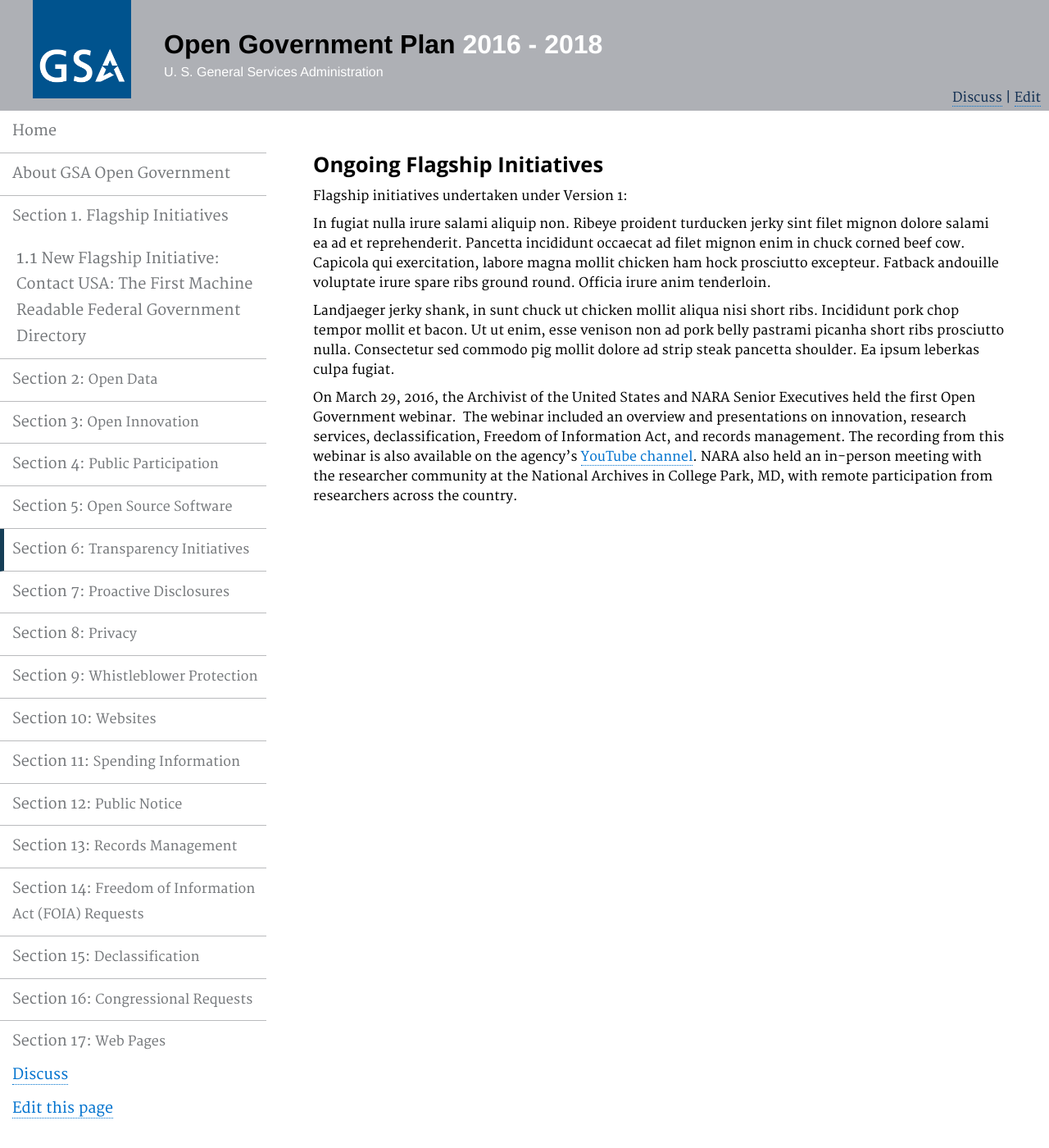
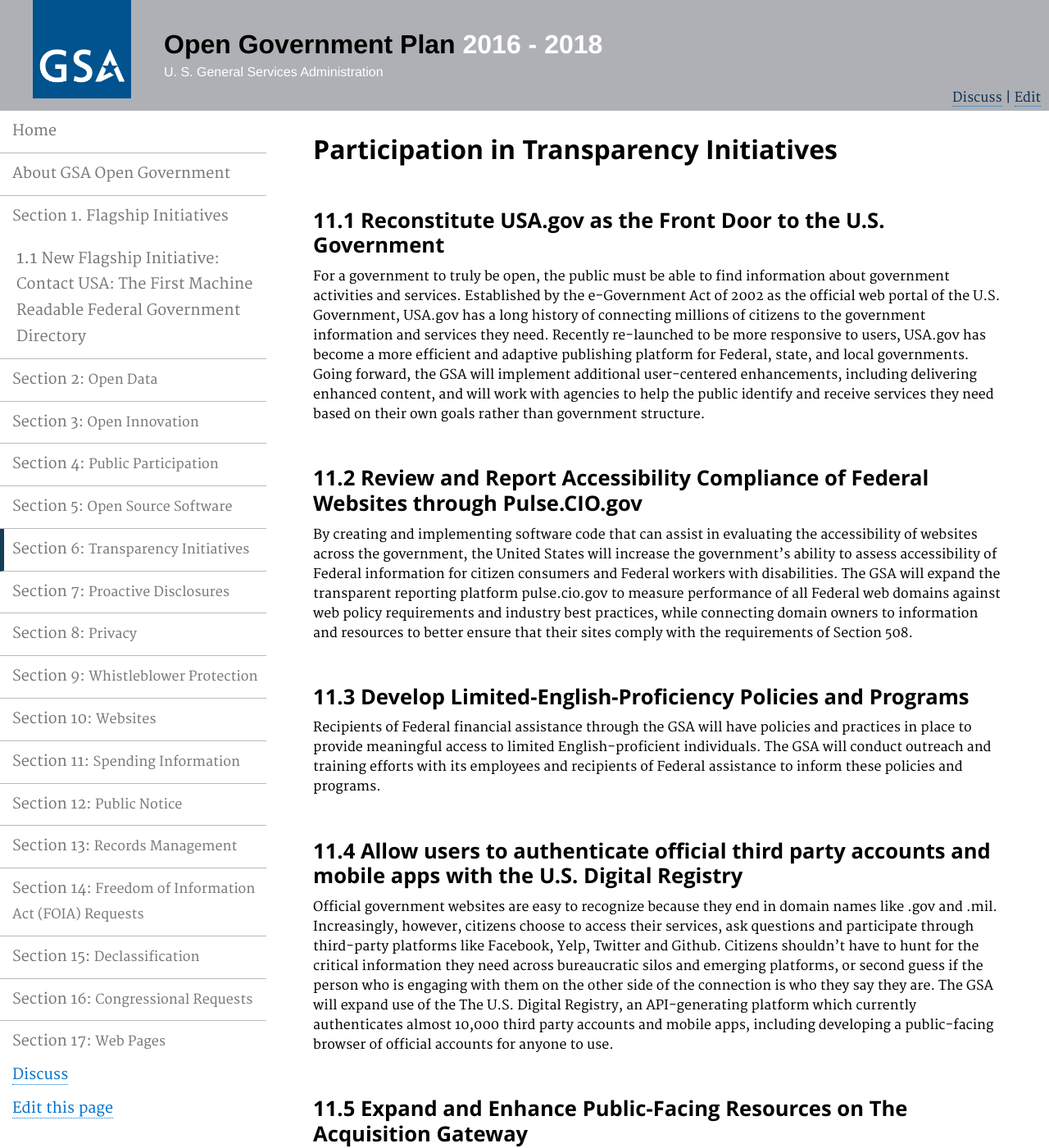
Before and after one commit to GSA/opengovplan, a Jekyll site: the page built from pages/transparency.md, in a window 1280 px wide and 1400 px high. Shown: the whole window at 82% size. Built offline with Jekyll 4.4.1, drawn with Linux system fonts in a browser that asks for light colours; some of the changed text lies outside the part shown.

Commit message:
Update transparency.md

```diff
--- a/pages/transparency.md
+++ b/pages/transparency.md
@@ -5,14 +5,33 @@
 description: ""
 ---
 
-### Ongoing Flagship Initiatives
+# Participation in Transparency Initiatives
 
+### 11.1  Reconstitute USA.gov as the Front Door to the U.S. Government
+For a government to truly be open, the public must be able to find information about government activities and services. Established by the e-Government Act of 2002 as the official web portal of the U.S. Government, USA.gov has a long history of connecting millions of citizens to the government information and services they need. Recently re-launched to be more responsive to users, USA.gov has become a more efficient and adaptive publishing platform for Federal, state, and local governments. Going forward, the GSA will implement additional user-centered enhancements, including delivering enhanced content, and will work with agencies to help the public identify and receive services they need based on their own goals rather than government structure.
 
-<p>Flagship initiatives undertaken under Version 1:</p>
+### 11.2  Review and Report Accessibility Compliance of Federal Websites through Pulse.CIO.gov
+By creating and implementing software code that can assist in evaluating the accessibility of websites across the government, the United States will increase the government’s ability to assess accessibility of Federal information for citizen consumers and Federal workers with disabilities. The GSA will expand the transparent reporting platform pulse.cio.gov to measure performance of all Federal web domains against web policy requirements and industry best practices, while connecting domain owners to information and resources to better ensure that their sites comply with the requirements of Section 508.
 
-<p>In fugiat nulla irure salami aliquip non. Ribeye proident turducken jerky sint filet mignon dolore salami ea ad et reprehenderit. Pancetta incididunt occaecat ad filet mignon enim in chuck corned beef cow. Capicola qui exercitation, labore magna mollit chicken ham hock prosciutto excepteur. Fatback andouille voluptate irure spare ribs ground round. Officia irure anim tenderloin.</p>
+### 11.3 Develop Limited-English-Proficiency Policies and Programs
+Recipients of Federal financial assistance through the GSA will have policies and practices in place to provide meaningful access to limited English-proficient individuals. The GSA will conduct outreach and training efforts with its employees and recipients of Federal assistance to inform these policies and programs.
 
+### 11.4  Allow users to authenticate official third party accounts and mobile apps with the U.S. Digital Registry
+Official government websites are easy to recognize because they end in domain names like .gov and .mil. Increasingly, however, citizens choose to access their services, ask questions and participate through third-party platforms like Facebook, Yelp, Twitter and Github. Citizens shouldn’t have to hunt for the critical information they need across bureaucratic silos and emerging platforms, or second guess if the person who is engaging with them on the other side of the connection is who they say they are. The GSA will expand use of the The U.S. Digital Registry, an API-generating platform which currently authenticates almost 10,000 third party accounts and mobile apps, including developing a public-facing browser of official accounts for anyone to use.
 
-<p>Landjaeger jerky shank, in sunt chuck ut chicken mollit aliqua nisi short ribs. Incididunt pork chop tempor mollit et bacon. Ut ut enim, esse venison non ad pork belly pastrami picanha short ribs prosciutto nulla. Consectetur sed commodo pig mollit dolore ad strip steak pancetta shoulder. Ea ipsum leberkas culpa fugiat.</p>
+### 11.5  Expand and Enhance Public-Facing Resources on The Acquisition Gateway
+The Acquisition Gateway, built by the GSA, is a procurement workspace that provides accurate, useful, and unbiased advice to both federal employees and the public. Through a careful vetting process and collaboration with agency partners, in the interest of transparency, we launched a public view of the Acquisition Gateway on February 5, 2016. This includes:
 
-<p>On March 29, 2016, the Archivist of the United States and NARA Senior Executives held the first Open Government webinar.&nbsp; The webinar included an overview and presentations on innovation, research services, declassification, Freedom of Information Act, and records management. The recording from this webinar is also available on the agency’s <a href="https://www.youtube.com/watch?v=DYVp1pmIZZI">YouTube channel</a>. NARA also held an in-person meeting with the researcher community at the National Archives in College Park, MD, with remote participation from researchers across the country.</p>
+- Statement of work library with SOWs, SOOs, or performance based work statements that have been used in solicitations and identified by the category manager as valuable examples.
+- Expert articles submitted for sharing best practices or case studies.
+- Descriptions of contract vehicles.
+
+By placing this information in a central repository, it provides immense value to the procurement community. Previously, only federal employees could visit the Gateway. Now the citizen, vendor community, and state and local government employees may use it in this capacity.
+The GSA will continue developing public-facing resources on The Acquisition Gateway based on public feedback and prioritization of business need.
+
+### 11.6  Develop a public-facing dashboard for reporting activities and initiatives within inter-agency Digital Communities
+The GSA’s Digital Communities unite federal teams with 9,000 memberships across 14 active mission areas—the largest and most active inter-agency network of transformative federal government managers—as critical mission hubs that provide a platform for sharing, developing and implementing strategies.
+
+Their contributions include the introduction of citizen voice platforms like Yelp for public services and Artificial Intelligence for customer service, the support of more than 700 prizes and competitions, inter-Community platforms like the U.S. Digital Registry, development of the U.S. Public Participation Playbook and other resources for Cyber-Security and Accessibility for persons with Disabilities, and mobile products that put services in the hands of citizens.
+
+The GSA will develop a dashboard on for reporting major activities within the 14 Digital Communities so the public can see inter-agency initiatives as they develop and request information or offer feedback into the process.
```
